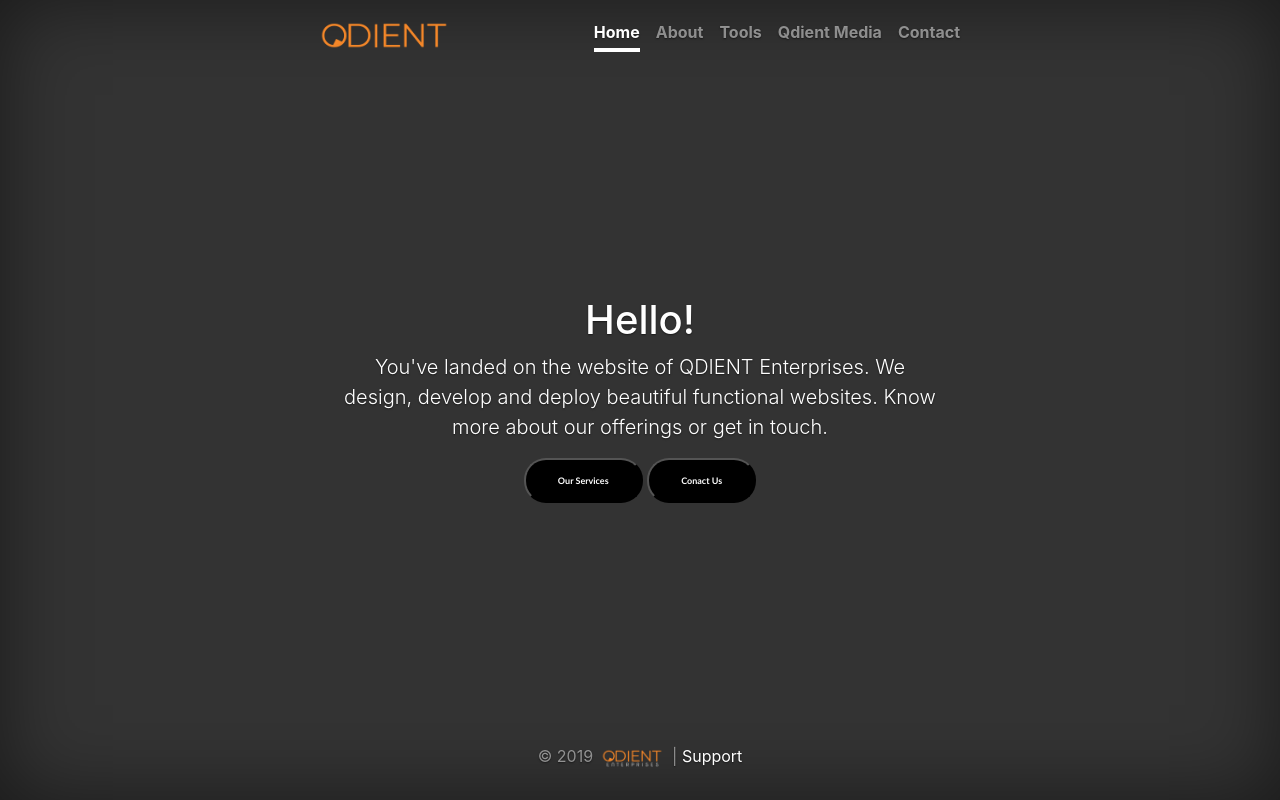
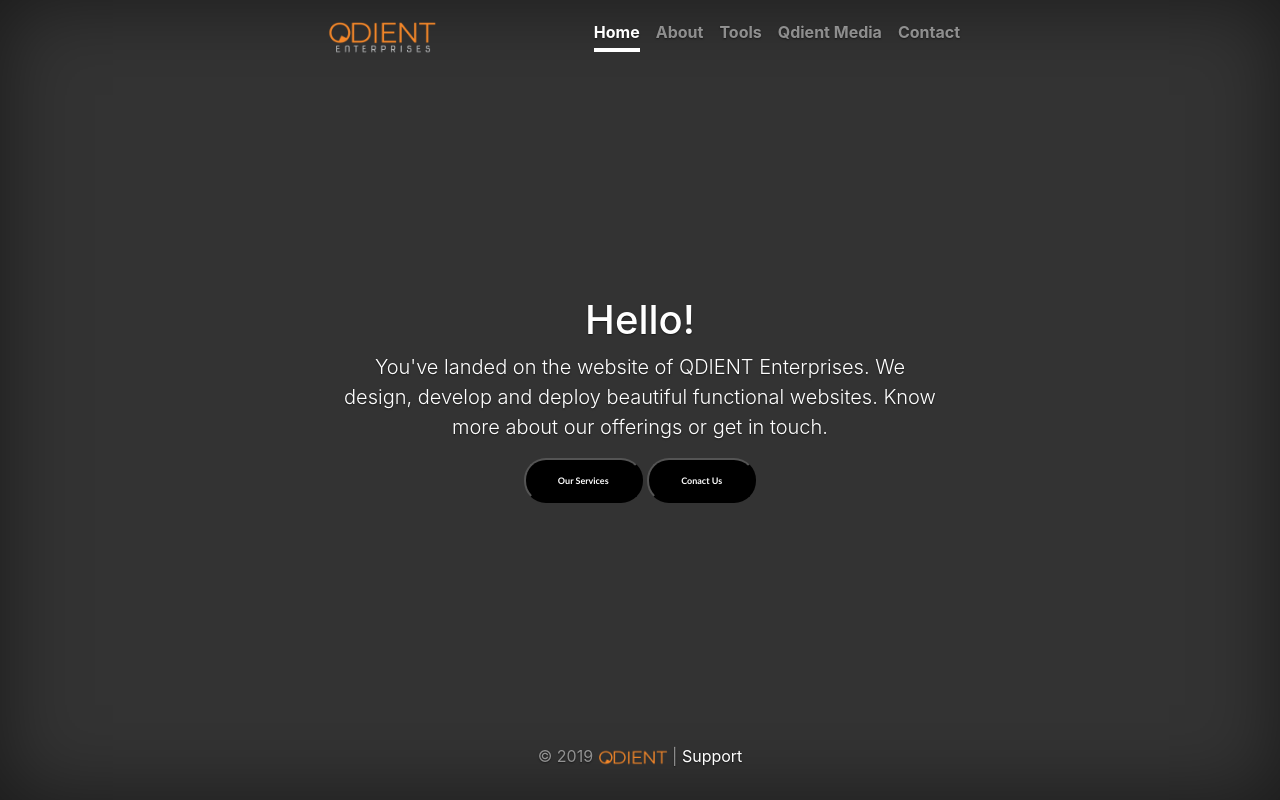
Before and after one commit to qdient/qdient.github.io, a plain HTML site: page index.html in a window 1280 px wide. Drawn offline with nearby package versions, Linux system fonts and the light colour scheme.

Commit message:
Update index.html

```diff
--- a/index.html
+++ b/index.html
@@ -15,7 +15,7 @@
     <div class="cover-container d-flex w-100 h-100 p-3 mx-auto flex-column">
   <header class="masthead mb-auto">
     <div class="inner">
-      <a href="https://qdient.com"><img class="masthead-brand" style="width: 20%; height: 20%" src="Qdient_Logo_Main_Transparent[1].png"></a>
+      <a href="https://qdient.com"><img class="masthead-brand" style="width: 20%; height: 20%" src="Qdient_Enterprises[1].png"></a>
       <nav class="nav nav-masthead justify-content-center">
         <a class="nav-link active" href="/index.html">Home</a>
         <a class="nav-link" href="/about.html">About</a>
@@ -34,7 +34,7 @@
 
   <footer class="mastfoot mt-auto">
     <div class="inner">
-      <p>&copy; 2019 <a href="https://qdient.com"><img class="img-fluid" width="70px"src="Qdient_Enterprises[1].png"></a> | <a href="https://qdient.com/contact.html">Support</a></p>
+      <p>&copy; 2019 <a href="https://qdient.com"><img class="img-fluid" width="70px"src="Qdient_Logo_Main_Transparent[1].png"></a> | <a href="https://qdient.com/contact.html">Support</a></p>
     </div>
   </footer>
 </div>
```
